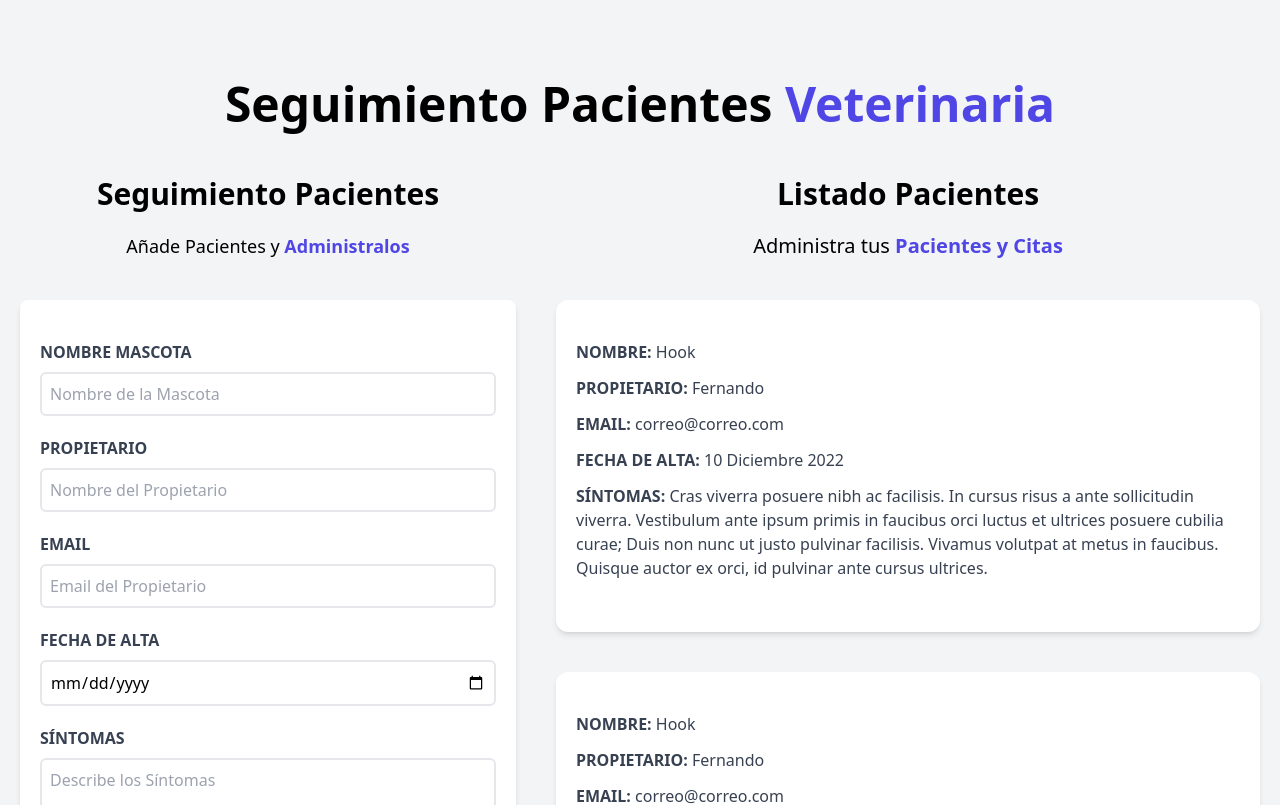
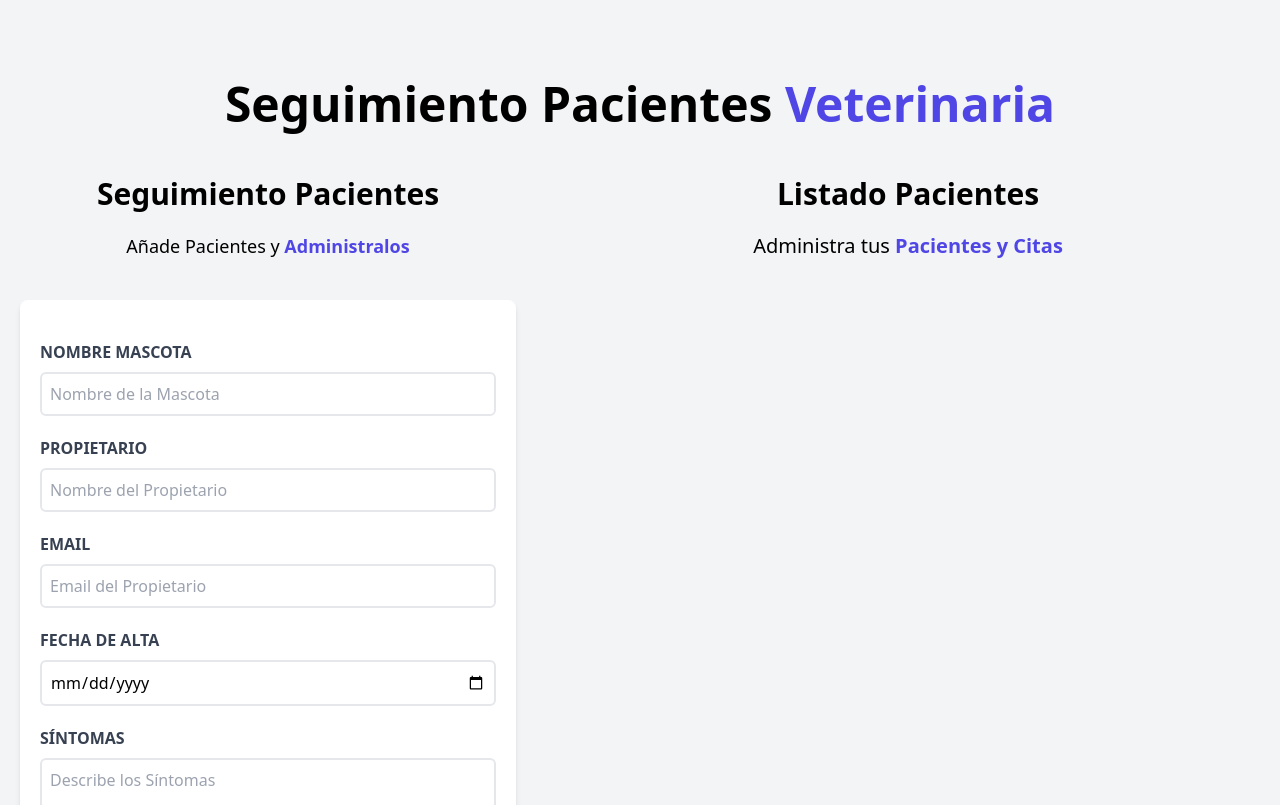
Before and after one commit to fschwalb/citas-veterinaria, a React (Vite) app: page / in a window 1280 px wide. Shown: the top 805 px of the page. Built offline with nearby package versions, Linux system fonts and the light colour scheme.

Commit message:
ListadoPacientes.jsx map on Paciente

```diff
--- a/src/App.jsx
+++ b/src/App.jsx
@@ -1,7 +1,7 @@
-import { useState } from "react"
-import Formulario from "./components/Formulario"
-import Header from "./components/Header"
-import ListadoPacientes from "./components/ListadoPacientes"
+import { useState } from "react";
+import Formulario from "./components/Formulario";
+import Header from "./components/Header";
+import ListadoPacientes from "./components/ListadoPacientes";
 
 
 function App() {
@@ -19,10 +19,12 @@
           pacientes={ pacientes }
           setPacientes={ setPacientes }
         />
-        <ListadoPacientes />
+        <ListadoPacientes
+          pacientes={ pacientes }
+        />
       </div>
     </div>
   )
 }
 
-export default App
+export default App;
--- /dev/null
+++ b/src/components/Error.jsx
@@ -0,0 +1,12 @@
+import { useState, useEffect } from 'react';
+
+
+const Error = ({ children }) => {
+    return (
+        <div className='bg-red-700 text-white text-center p-3 uppercase font-bold mb-3 rounded-md'>
+            { children }
+        </div>
+    )
+}
+
+export default Error;
--- a/src/components/Formulario.jsx
+++ b/src/components/Formulario.jsx
@@ -1,4 +1,5 @@
-import { useState, useEffect } from 'react'
+import { useState, useEffect } from 'react';
+import Error from './Error';
 
 
 const Formulario = ({ pacientes, setPacientes }) => {
@@ -60,11 +61,7 @@
                 onSubmit={ handleSubmit }
                 className="bg-white shadow-md rounded-lg py-10 px-5 mb-10"
             >
-                { error &&
-                    <div className='bg-red-700 text-white text-center p-3 uppercase font-bold mb-3 rounded-md'>
-                        <p>Todos los campos son obligatorios</p>
-                    </div>
-                }
+                { error && <Error><p>Todos los campos son obligatorios</p></Error> }
                 <div className="mb-5">
                     <label htmlFor="mascota" className="block text-gray-700 uppercase font-bold">
                         Nombre Mascota
@@ -149,4 +146,4 @@
 
 }
 
-export default Formulario
+export default Formulario;
--- a/src/components/Header.jsx
+++ b/src/components/Header.jsx
@@ -11,4 +11,4 @@
 
 }
 
-export default Header
+export default Header;
--- a/src/components/ListadoPacientes.jsx
+++ b/src/components/ListadoPacientes.jsx
@@ -1,6 +1,6 @@
-import Paciente from "./Paciente"
+import Paciente from "./Paciente";
 
-const ListadoPacientes = () => {
+const ListadoPacientes = ({ pacientes }) => {
 
     return (
         <div className="md:w-1/2 lg:w-3/5 md:h-screen overflow-y-scroll">
@@ -11,15 +11,16 @@
                 <span className="text-indigo-600 font-bold text-xl">Pacientes y Citas</span>
             </p>
 
-            <Paciente />
-            <Paciente />
-            <Paciente />
-            <Paciente />
-            <Paciente />
-            <Paciente />
+            { pacientes.map( paciente => (
+                <Paciente
+                    paciente={ paciente }
+                />
+            ))}
+
+
         </div>
     )
 
 }
 
-export default ListadoPacientes
+export default ListadoPacientes;
--- a/src/components/Paciente.jsx
+++ b/src/components/Paciente.jsx
@@ -1,5 +1,3 @@
-
-
 const Paciente = () => {
     return (
         <div className="mx-5 my-10 bg-white shadow-md p-5 py-10 rounded-xl">
@@ -26,4 +24,4 @@
     )
 }
 
-export default Paciente
+export default Paciente;
```
